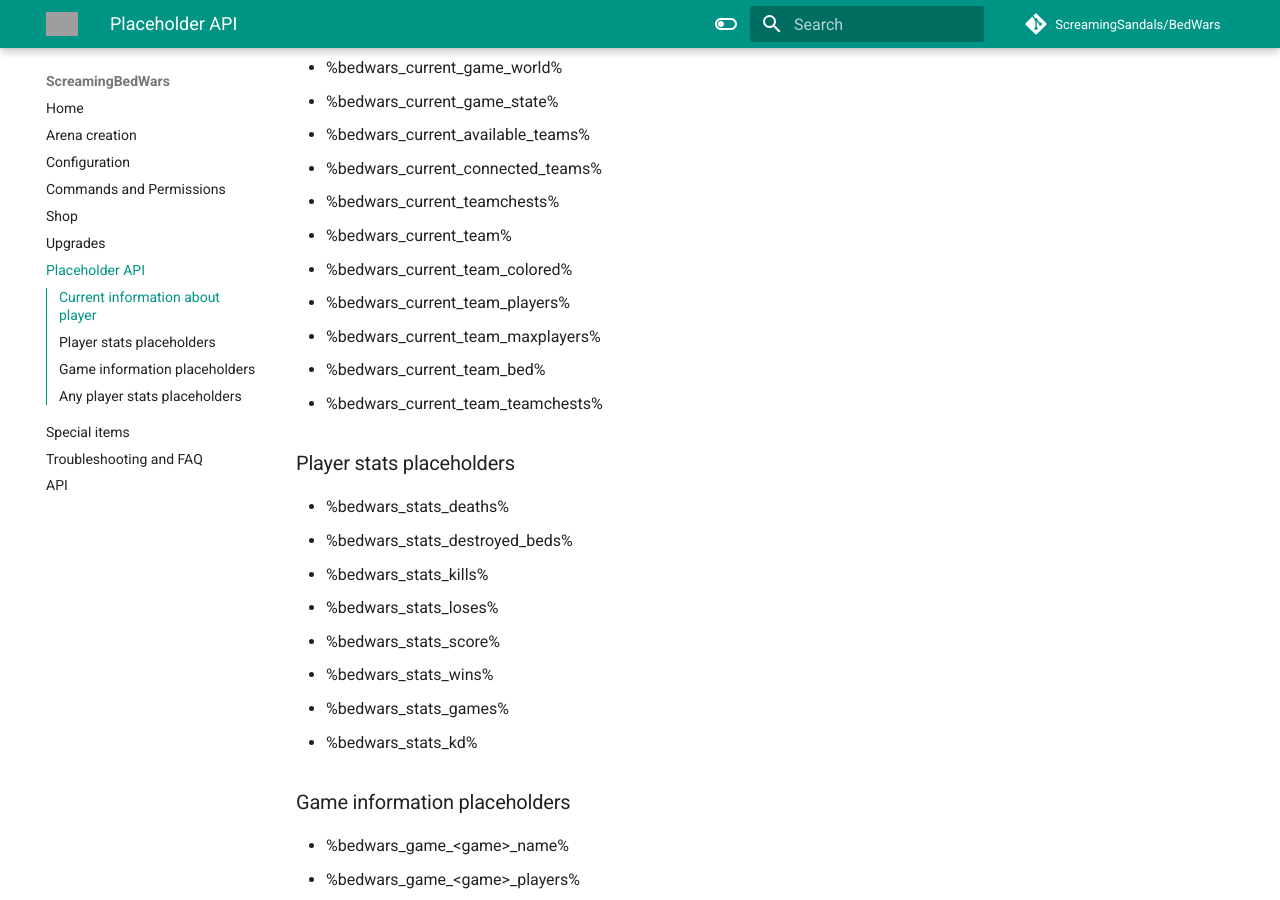
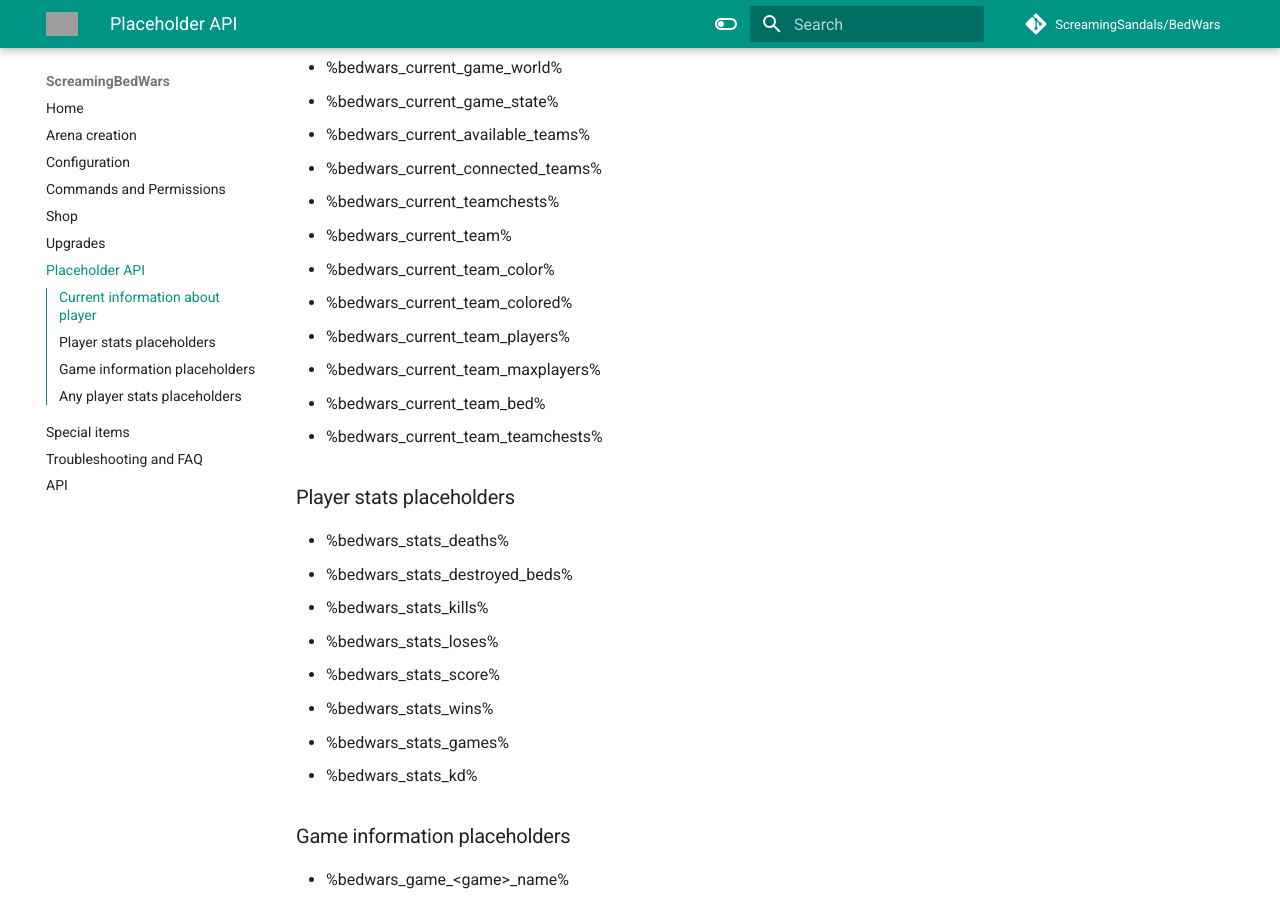
Before and after one commit to ScreamingSandals/BedWars, an MkDocs documentation site: the page built from docs/placeholderapi.md, in a window 1280 px wide and 900 px high, scrolled down 413 px. Built offline with MkDocs 1.6.1 and Material for MkDocs 9.7.7, drawn with Linux system fonts in a browser that asks for light colours; comment, search, counter and statistics services are not loaded; the version menu is left out; grey boxes are pictures that could not be loaded.

Commit message:
fix missing placeholder in documentation

```diff
--- a/docs/placeholderapi.md
+++ b/docs/placeholderapi.md
@@ -12,6 +12,7 @@ This plugin adds new placeholders to PlaceholderAPI! All placeholders are player
 * %bedwars_current_connected_teams%
 * %bedwars_current_teamchests%
 * %bedwars_current_team%
+* %bedwars_current_team_color%
 * %bedwars_current_team_colored%
 * %bedwars_current_team_players%
 * %bedwars_current_team_maxplayers%
```
